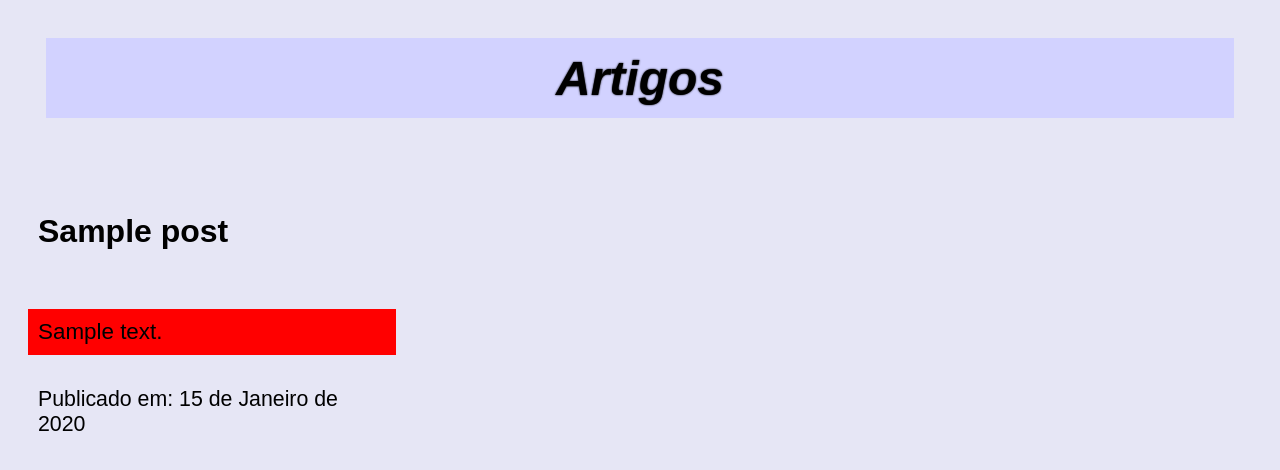
After one commit to Michaelluiz4/blog_django, a Django app: page /artigo/ in a window 1280 px wide. The commit adds this page. Shown: the top 470 px of the page. Run offline with Django 5.2, Linux system fonts and the light colour scheme; tables that the repository leaves empty hold one stand-in row (values such as "Sample post").

Commit message:
Criando views e ajustando algumas partes e fazendo o style.css

```diff
--- a/base_static/global/css/style.css
+++ b/base_static/global/css/style.css
@@ -1,3 +1,45 @@
 body {
+    background-color: rgb(230, 230, 245);
+    font-size: 1.6rem;
+    font-family: sans-serif;
+}
+
+h1 {
+    display: flex;
+    justify-content: center;
+    font-style: italic;
+    font-size: 3rem;
+    background-color: rgb(210, 210, 255);
+    margin: 3%;
+    padding: 1%;
+    text-shadow: 0px 0px 2px black;
+}
+
+h2 {
+    text-align: left;
+    font-size: 2rem;
+}
+
+p {
+    font-size: 1.4rem;
     background-color: red;
 }
+
+ul {
+    display: grid;
+    grid-template-columns: repeat(auto-fill, minmax(400px, 1fr));
+    gap: 20px;
+    padding: 0px;
+    list-style-type: none;
+}
+
+.grid-container {
+    display: flex;
+    flex-direction: column;
+    padding: 20px;
+}
+
+.grid-item {
+    text-align: left;
+    padding: 10px;
+}
--- a/base_template/global/base.html
+++ b/base_template/global/base.html
@@ -1,12 +1,13 @@
-{% load static %}<!DOCTYPE html>
-<html lang="en">
+<!DOCTYPE html>
+<html lang="pt-BR">
 <head>
-    <meta charset="UTF-8">
-    <meta name="viewport" content="width=device-width, initial-scale=1.0">
-    <link rel="stylesheet" href="{% static 'global/css/style.css' %}">
-    <title>Document</title>
+    {% include "global/partials/_head.html" %}
 </head>
 <body>
-    <h1>HI</h1>
+
+    <main class="principal">
+        {% block content %}{% endblock content %}
+    </main>
+
 </body>
 </html>
--- /dev/null
+++ b/base_template/global/partials/_head.html
@@ -0,0 +1,5 @@
+{% load static %}
+<meta charset="UTF-8">
+    <meta name="viewport" content="width=device-width, initial-scale=1.0">
+    <link rel="stylesheet" href="{% static 'global/css/style.css' %}">
+    <title>Blog</title>
--- a/blog/admin.py
+++ b/blog/admin.py
@@ -5,10 +5,10 @@ from blog import models
 
 @admin.register(models.Post)
 class PostBlog(admin.ModelAdmin):
-    list_display = 'tittle', 'date',
+    list_display = 'title', 'date',
     ordering = '-id',
-    search_fields = 'tittle',
+    search_fields = 'title',
     list_filter = 'date',
     list_per_page = 10
     list_max_show_all = 100
-    list_display_links = 'tittle',
+    list_display_links = 'title',
--- a/blog/models.py
+++ b/blog/models.py
@@ -4,10 +4,10 @@ from django.utils import timezone
 # Create your models here.
 
 class Post(models.Model):
-    tittle = models.CharField(max_length=50)
+    title = models.CharField(max_length=50)
     content = models.TextField()
     date = models.DateField(default=timezone.now)
 
 
     def __str__(self):
-        return f'{self.tittle}'
+        return f'{self.title}'
--- /dev/null
+++ b/blog/templates/blog/artigos.html
@@ -0,0 +1,14 @@
+{% extends "global/base.html" %}
+
+{% block content %}
+    <h1>Artigos</h1>
+    <ul>
+        {% for artigo in artigos %}
+            <li class="grid-container">
+                <h2 class="grid-item"> {{ artigo.title }}</h2>
+                <p class="grid-item"> {{ artigo.content }}</p>
+                <small class="grid-item">Publicado em: {{ artigo.date }}</small>
+            </li>
+        {% endfor %}
+    </ul>
+{% endblock content %}
--- a/blog/templates/blog/index.html
+++ b/blog/templates/blog/index.html
@@ -1 +1,5 @@
 {% extends "global/base.html" %}
+
+{% block content %}
+    <h1>Página 1 index.html</h1>
+{% endblock content %}
--- /dev/null
+++ b/blog/templates/blog/posts.html
@@ -0,0 +1,5 @@
+{% extends "global/base.html" %}
+
+{% block content %}
+    <h1>Página dos posts página 3</h1>
+{% endblock content %}
--- a/blog/urls.py
+++ b/blog/urls.py
@@ -1,9 +1,11 @@
 from django.urls import path
 from blog import views
-
 
 app_name = 'blog'
 
 urlpatterns = [
-    path('', views.index, name='index')
+    path('', views.index, name='index'),
+    path('artigo/', views.artigo, name='artigo'),
+    path('posts/', views.posts, name='posts'),
+
 ]
--- /dev/null
+++ b/blog/views/__init__.py
@@ -0,0 +1 @@
+from .create_views import *
--- /dev/null
+++ b/blog/views/create_views.py
@@ -0,0 +1,24 @@
+from django.shortcuts import render
+from blog.models import Post
+from django.core.paginator import Paginator
+
+
+# Create your views here.
+
+def index(request):
+    return render(request, 'blog/index.html')
+
+
+def artigo(request):
+    artigos = Post.objects.all().order_by('-id')
+
+    context = {
+        'artigos': artigos
+    }
+
+    return render(request, 'blog/artigos.html', context)
+
+
+# criar uma views onde mostra os post individual
+def posts(request):
+    return render(request, 'blog/posts.html')
--- a/project/settings.py
+++ b/project/settings.py
@@ -119,9 +119,10 @@ USE_TZ = True
 # https://docs.djangoproject.com/en/5.1/howto/static-files/
 
 STATIC_URL = 'static/'
-STATICFILES_DIRS = [
+STATICFILES_DIRS = (
     BASE_DIR / 'base_static',
-]
+)
+STATIC_ROOT = BASE_DIR / 'static'
 
 # Default primary key field type
 # https://docs.djangoproject.com/en/5.1/ref/settings/#default-auto-field
--- a/utils/create_article.py
+++ b/utils/create_article.py
@@ -23,13 +23,13 @@ if __name__ == '__main__':
     django_article = []
 
     for _ in range(10):
-        tittle = fake.text(max_nb_chars=50)
+        title = fake.text(max_nb_chars=50)
         content = fake.text(max_nb_chars=500)
         date: datetime = fake.date_this_year()
 
         django_article.append(
             Post(
-                tittle=tittle,
+                title=title,
                 content=content,
                 date=date,
             )
```
Also changed, not shown: blog/views.py (deleted, +0 -11 lines), blog/migrations/0002_rename_tittle_post_title.py (added), 1 other file.
